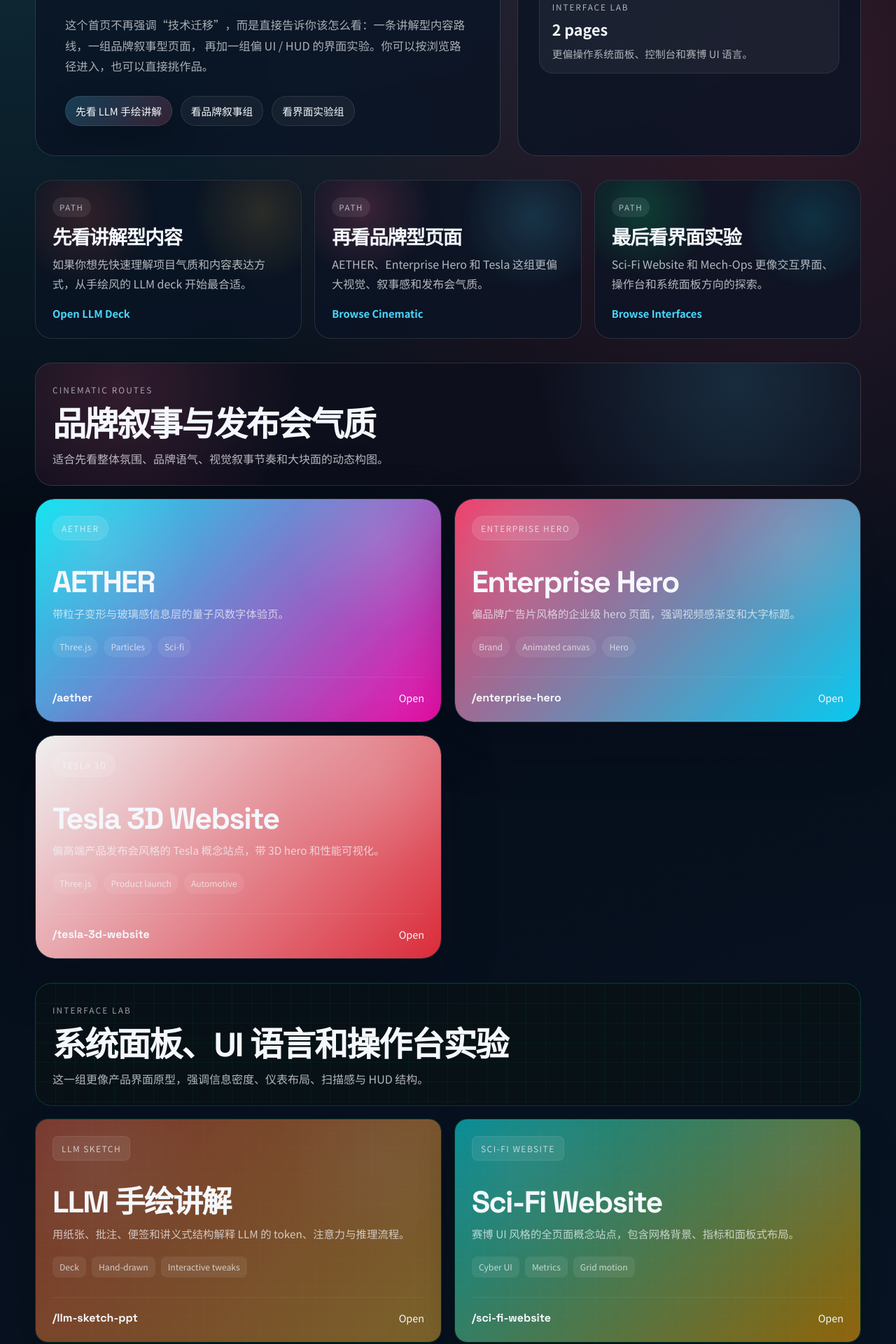
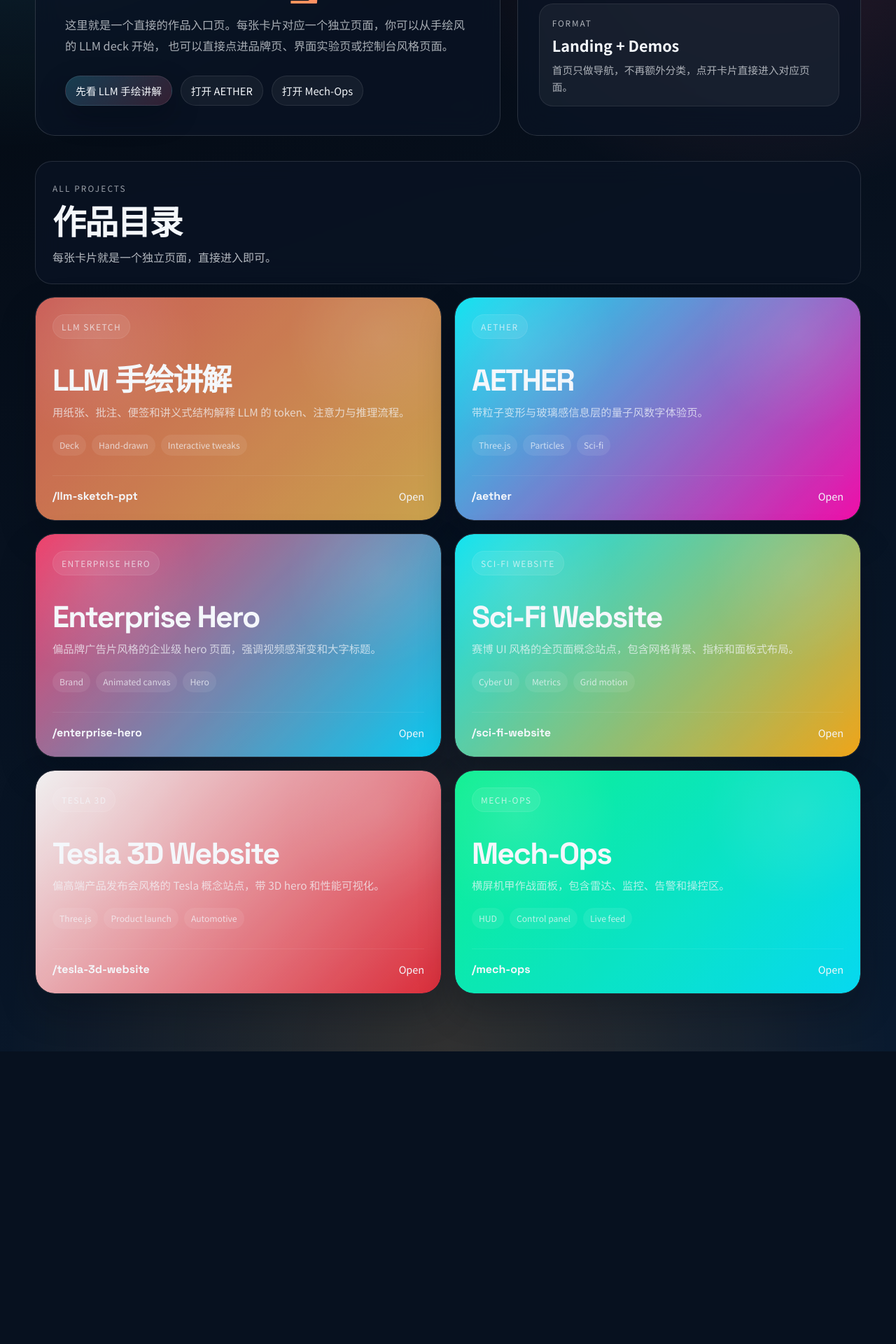
Before and after one commit to ZeroZ-lab/cc-design-demo, a React (Vite) app: page / in a window 1280 px wide. Shown: the part 500-2420 px from the top of the page at 70% size. After the commit the page ends 2002 px from the top, so only its background shows below. Built offline with nearby package versions, Linux system fonts and the light colour scheme; a web font is replaced by a local one.

Commit message:
refactor: simplify homepage layout

```diff
--- a/src/pages/HomePage.jsx
+++ b/src/pages/HomePage.jsx
@@ -2,33 +2,6 @@
 
 const demos = routeConfigs.filter((item) => item.path !== '/');
 const featured = demos.find((item) => item.path === '/llm-sketch-ppt');
-const cinematic = demos.filter((item) =>
-  ['/enterprise-hero', '/tesla-3d-website', '/aether'].includes(item.path)
-);
-const interfaceLab = demos.filter((item) =>
-  ['/sci-fi-website', '/mech-ops'].includes(item.path)
-);
-
-const browsePaths = [
-  {
-    title: '先看讲解型内容',
-    description: '如果你想先快速理解项目气质和内容表达方式，从手绘风的 LLM deck 开始最合适。',
-    href: '/llm-sketch-ppt',
-    action: 'Open LLM Deck'
-  },
-  {
-    title: '再看品牌型页面',
-    description: 'AETHER、Enterprise Hero 和 Tesla 这组更偏大视觉、叙事感和发布会气质。',
-    href: '#cinematic',
-    action: 'Browse Cinematic'
-  },
-  {
-    title: '最后看界面实验',
-    description: 'Sci-Fi Website 和 Mech-Ops 更像交互界面、操作台和系统面板方向的探索。',
-    href: '#interface',
-    action: 'Browse Interfaces'
-  }
-];
 
 export default function HomePage() {
   return (
@@ -41,67 +14,56 @@
             <span>Visual routes, interface experiments, and motion studies</span>
           </div>
         </div>
-        <a href="#featured">开始浏览</a>
+        <a href="#projects">浏览作品</a>
       </header>
 
       <section className="home-hero">
         <div className="home-hero-copy">
-          <div className="home-eyebrow">Curated Visual Playground</div>
+          <div className="home-eyebrow">React Visual Collection</div>
           <h1>
             Seven routes.
-            <span>Three viewing modes.</span>
+            <span>One simple directory.</span>
           </h1>
           <p>
-            这个首页不再强调“技术迁移”，而是直接告诉你该怎么看：一条讲解型内容路线，一组品牌叙事型页面，
-            再加一组偏 UI / HUD 的界面实验。你可以按浏览路径进入，也可以直接挑作品。
+            这里就是一个直接的作品入口页。每张卡片对应一个独立页面，你可以从手绘风的 LLM deck 开始，
+            也可以直接点进品牌页、界面实验页或控制台风格页面。
           </p>
           <div className="home-actions">
             <a className="primary" href={featured.path}>
               先看 {featured.name}
             </a>
-            <a href="#cinematic">看品牌叙事组</a>
-            <a href="#interface">看界面实验组</a>
+            <a href="/aether">打开 AETHER</a>
+            <a href="/mech-ops">打开 Mech-Ops</a>
           </div>
         </div>
 
         <aside className="home-hero-meta">
           <div className="home-meta-card">
-            <span className="meta-label">Featured Start</span>
+            <span className="meta-label">Featured</span>
             <span className="meta-value">{featured.name}</span>
             <div className="meta-note">{featured.summary}</div>
           </div>
           <div className="home-meta-card">
-            <span className="meta-label">Cinematic Routes</span>
-            <span className="meta-value">{cinematic.length} pages</span>
-            <div className="meta-note">大视觉、品牌氛围、产品发布会和未来感粒子场。</div>
+            <span className="meta-label">Routes</span>
+            <span className="meta-value">{demos.length} pages</span>
+            <div className="meta-note">所有作品都从同一个 React 应用路由出去，结构简单，适合直接预览。</div>
           </div>
           <div className="home-meta-card">
-            <span className="meta-label">Interface Lab</span>
-            <span className="meta-value">{interfaceLab.length} pages</span>
-            <div className="meta-note">更偏操作系统面板、控制台和赛博 UI 语言。</div>
+            <span className="meta-label">Format</span>
+            <span className="meta-value">Landing + Demos</span>
+            <div className="meta-note">首页只做导航，不再额外分类，点开卡片直接进入对应页面。</div>
           </div>
         </aside>
       </section>
 
-      <section className="home-paths" id="featured">
-        {browsePaths.map((item, index) => (
-          <a key={item.title} href={item.href} className={`home-path-card tone-${index + 1}`}>
-            <span className="home-path-index">Path</span>
-            <h2>{item.title}</h2>
-            <p>{item.description}</p>
-            <strong>{item.action}</strong>
-          </a>
-        ))}
-      </section>
-
-      <section className="home-section tone-cinematic" id="cinematic">
+      <section className="home-section" id="projects">
         <div className="home-section-head">
-          <span>Cinematic Routes</span>
-          <h2>品牌叙事与发布会气质</h2>
-          <p>适合先看整体氛围、品牌语气、视觉叙事节奏和大块面的动态构图。</p>
+          <span>All Projects</span>
+          <h2>作品目录</h2>
+          <p>每张卡片就是一个独立页面，直接进入即可。</p>
         </div>
         <div className="home-grid">
-          {cinematic.map((item) => (
+          {demos.map((item) => (
             <a
               key={item.path}
               href={item.path}
@@ -124,68 +86,6 @@
           ))}
         </div>
       </section>
-
-      <section className="home-section tone-interface" id="interface">
-        <div className="home-section-head">
-          <span>Interface Lab</span>
-          <h2>系统面板、UI 语言和操作台实验</h2>
-          <p>这一组更像产品界面原型，强调信息密度、仪表布局、扫描感与 HUD 结构。</p>
-        </div>
-        <div className="home-grid">
-          {[featured, ...interfaceLab].map((item) => (
-            <a
-              key={item.path}
-              href={item.path}
-              className="home-card"
-              style={{ '--card-accent': item.accent }}
-            >
-              <div className="home-card-tag">{item.label}</div>
-              <h2>{item.name}</h2>
-              <p>{item.summary}</p>
-              <div className="home-card-tags">
-                {item.tags.map((tag) => (
-                  <span key={tag}>{tag}</span>
-                ))}
-              </div>
-              <div className="home-card-footer">
-                <strong>{item.path}</strong>
-                <span>Open</span>
-              </div>
-            </a>
-          ))}
-        </div>
-      </section>
-
-      <section className="home-section tone-all" id="all">
-        <div className="home-section-head">
-          <span>All Routes</span>
-          <h2>完整目录</h2>
-          <p>如果你已经知道自己要找哪一类页面，直接从这里进入。</p>
-        </div>
-        <div className="home-grid">
-          {demos.map((item) => (
-          <a
-            key={item.path}
-            href={item.path}
-            className="home-card"
-            style={{ '--card-accent': item.accent }}
-          >
-            <div className="home-card-tag">{item.label}</div>
-            <h2>{item.name}</h2>
-            <p>{item.summary}</p>
-            <div className="home-card-tags">
-              {item.tags.map((tag) => (
-                <span key={tag}>{tag}</span>
-              ))}
-            </div>
-            <div className="home-card-footer">
-              <strong>{item.path}</strong>
-              <span>Open</span>
-            </div>
-          </a>
-          ))}
-        </div>
-      </section>
     </main>
   );
 }
--- a/src/styles/global.css
+++ b/src/styles/global.css
@@ -172,14 +172,6 @@
   box-shadow: 0 16px 40px rgba(3, 8, 18, 0.3);
 }
 
-.home-paths {
-  display: grid;
-  grid-template-columns: repeat(3, minmax(0, 1fr));
-  gap: 18px;
-  padding: 6px 0 26px;
-}
-
-.home-path-card,
 .home-section-head {
   border: 1px solid rgba(255, 255, 255, 0.12);
   border-radius: 24px;
@@ -187,57 +179,6 @@
   backdrop-filter: blur(18px);
 }
 
-.home-path-card {
-  padding: 24px;
-  text-decoration: none;
-  color: #f4f7fb;
-  transition: transform 0.24s ease, border-color 0.24s ease;
-  position: relative;
-  overflow: hidden;
-}
-
-.home-path-card:hover {
-  transform: translateY(-4px);
-  border-color: rgba(255, 255, 255, 0.2);
-}
-
-.home-path-card::before {
-  content: '';
-  position: absolute;
-  inset: 0;
-  opacity: 0.9;
-}
-
-.home-path-card.tone-1::before {
-  background:
-    radial-gradient(circle at 18% 22%, rgba(213, 83, 63, 0.22), transparent 30%),
-    radial-gradient(circle at 85% 20%, rgba(215, 168, 63, 0.18), transparent 28%);
-}
-
-.home-path-card.tone-2::before {
-  background:
-    radial-gradient(circle at 18% 18%, rgba(255, 95, 135, 0.22), transparent 28%),
-    radial-gradient(circle at 82% 24%, rgba(73, 216, 255, 0.18), transparent 30%);
-}
-
-.home-path-card.tone-3::before {
-  background:
-    radial-gradient(circle at 18% 18%, rgba(0, 255, 136, 0.2), transparent 28%),
-    radial-gradient(circle at 82% 24%, rgba(0, 229, 255, 0.16), transparent 30%);
-}
-
-.home-path-index {
-  display: inline-block;
-  padding: 6px 10px;
-  border-radius: 999px;
-  font-size: 0.72rem;
-  letter-spacing: 0.14em;
-  text-transform: uppercase;
-  color: rgba(244, 247, 251, 0.68);
-  background: rgba(255, 255, 255, 0.08);
-}
-
-.home-path-card h2,
 .home-section-head h2 {
   margin: 16px 0 10px;
   font-family: 'Space Grotesk', sans-serif;
@@ -245,27 +186,10 @@
   line-height: 1.02;
 }
 
-.home-path-card h2 {
-  font-size: 1.72rem;
-}
-
-.home-path-card p,
 .home-section-head p {
   margin: 0;
   color: rgba(244, 247, 251, 0.72);
   line-height: 1.7;
-}
-
-.home-path-card strong {
-  display: inline-block;
-  margin-top: 18px;
-  font-size: 0.92rem;
-  color: #49d8ff;
-}
-
-.home-path-card > * {
-  position: relative;
-  z-index: 1;
 }
 
 .home-hero-meta {
@@ -331,65 +255,6 @@
 
 .home-section-head h2 {
   font-size: clamp(1.8rem, 4vw, 3rem);
-}
-
-.home-section.tone-cinematic .home-section-head {
-  background:
-    radial-gradient(circle at 10% 20%, rgba(255, 95, 135, 0.16), transparent 24%),
-    radial-gradient(circle at 85% 16%, rgba(73, 216, 255, 0.14), transparent 28%),
-    rgba(14, 16, 30, 0.86);
-}
-
-.home-section.tone-interface .home-section-head {
-  background:
-    linear-gradient(rgba(0, 255, 136, 0.05) 1px, transparent 1px),
-    linear-gradient(90deg, rgba(0, 255, 136, 0.05) 1px, transparent 1px),
-    rgba(8, 18, 22, 0.88);
-  background-size: 28px 28px, 28px 28px, auto;
-  border-color: rgba(0, 255, 136, 0.18);
-}
-
-.home-section.tone-all .home-section-head {
-  background: rgba(10, 20, 36, 0.56);
-  border-style: dashed;
-}
-
-.home-section.tone-cinematic .home-card {
-  box-shadow: 0 30px 72px rgba(9, 8, 26, 0.34);
-}
-
-.home-section.tone-cinematic .home-card-tag {
-  background: rgba(255, 255, 255, 0.12);
-}
-
-.home-section.tone-interface .home-card {
-  border-radius: 18px;
-  background:
-    linear-gradient(rgba(0, 255, 136, 0.04) 1px, transparent 1px),
-    linear-gradient(90deg, rgba(0, 255, 136, 0.04) 1px, transparent 1px),
-    linear-gradient(160deg, rgba(6, 18, 20, 0.92), rgba(6, 12, 16, 0.96));
-  background-size: 20px 20px, 20px 20px, auto;
-  border-color: rgba(0, 255, 136, 0.14);
-  box-shadow: 0 24px 50px rgba(2, 12, 10, 0.3);
-}
-
-.home-section.tone-interface .home-card::before {
-  mix-blend-mode: lighten;
-  opacity: 0.56;
-}
-
-.home-section.tone-interface .home-card-tag,
-.home-section.tone-interface .home-card-tags span {
-  border-radius: 8px;
-}
-
-.home-section.tone-all .home-card {
-  min-height: 260px;
-  background: linear-gradient(180deg, rgba(14, 20, 32, 0.9), rgba(9, 14, 24, 0.94));
-}
-
-.home-section.tone-all .home-card::before {
-  opacity: 0.74;
 }
 
 .home-card {
@@ -494,7 +359,6 @@
     grid-template-columns: 1fr;
   }
 
-  .home-paths,
   .home-grid {
     grid-template-columns: 1fr;
   }
```
